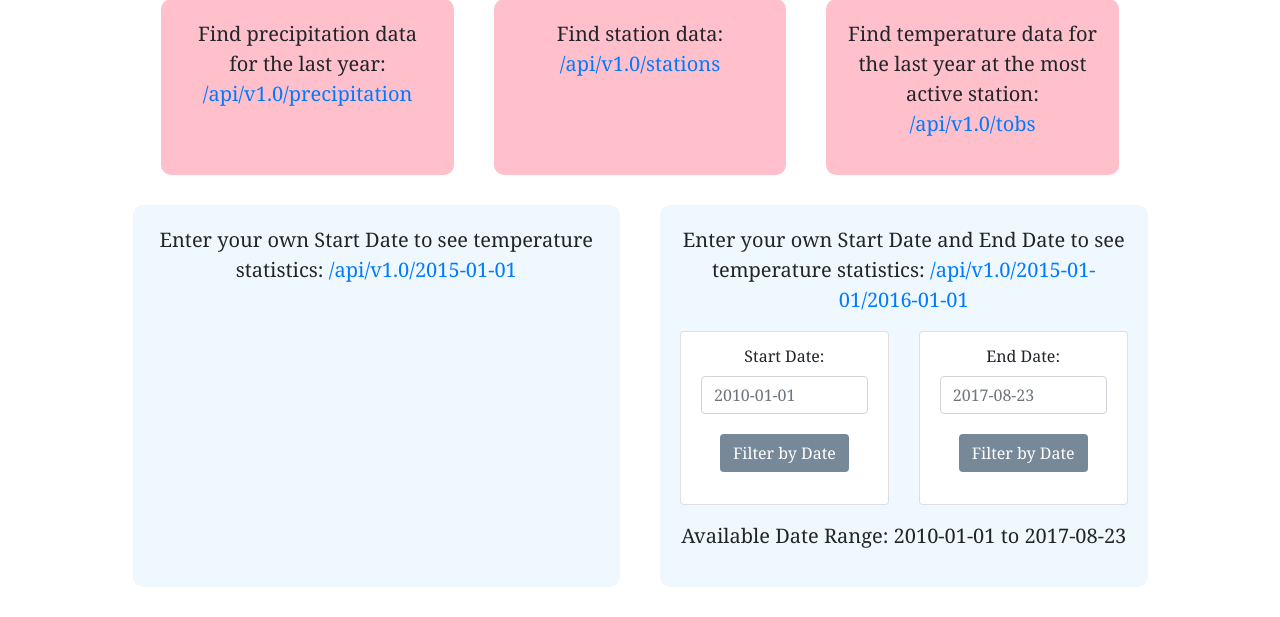
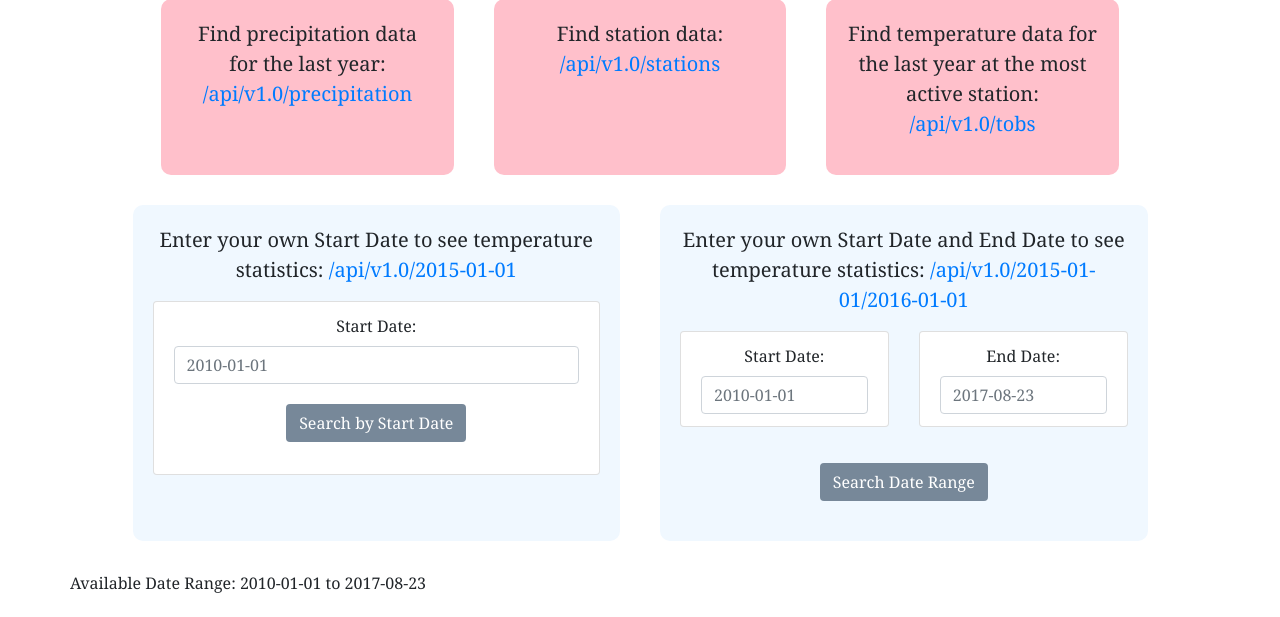
Before and after one commit to juliabrunett/sqlalchemy-challenge, a Flask app: page / in a window 1280 px wide. Shown: the part 293-910 px from the top of the page. After the commit the page ends 886 px from the top, so only its background shows below. Run offline with Flask 2, Linux system fonts and the light colour scheme.

Commit message:
Fixed workability of buttons

```diff
--- a/static/js/app.js
+++ b/static/js/app.js
@@ -2,50 +2,70 @@
 var form = d3.select("#form");
 
 // Select the date button
-var start_date_button = d3.select("#start-filter-button");
+var start_date_button_1 = d3.select("#start-filter-button-1");
+var start_date_button_2 = d3.select("#start-filter-button-2");
 var end_date_button = d3.select("#end-filter-button");
-// var search_button = d3.select("search-button");
+
 
 // Create event handlers for clicking the buttons & submitting the form
-start_date_button.on("click", runEnter);
-end_date_button.on("click", runEnter);
+start_date_button_1.on("click", runEnterStart);
+start_date_button_2.on("click", runEnterStartEnd);
+end_date_button.on("click", runEnterStartEnd);
 // form.on("submit", runEnter);
-// search_button.on("click", runSearch);
 
-function runEnter() {
+function runEnterStart() {
+    // Keep the page from refreshing
+    d3.event.preventDefault();
+
+    // Select the input datetime
+    var inputStartDatetime_1 = d3.select("#startDatetime-1").property("value");
+
+    console.log(inputStartDatetime_1);
+
+    // Printing Dates on Page & In console
+        console.log("Start Date Search")
+        console.log("-----------------------")
+
+        d3.select("#start-date-selection-1").text(`${inputStartDatetime_1}`);
+        start_date_url = createStartEndPoint(inputStartDatetime_1);
+        console.log(start_date_url);
+        runSearch(start_date_url);
+}
+
+function runEnterStartEnd() {
     // Keep the page from refreshing
     d3.event.preventDefault();
 
     // Select the input datetime
     var inputEndDatetime = d3.select("#endDatetime").property("value");
-    var inputStartDatetime = d3.select("#startDatetime").property("value");
+    var inputStartDatetime_2 = d3.select("#startDatetime-2").property("value");
 
     // Printing Dates on Page & In console if both are selected
     if (inputEndDatetime === "") {
-        d3.select("#end-date-selection").html(`<br>Select an End Date`);
+            d3.select("#end-date-selection").html(`<br>Select an End Date`);
+
     }
-    else if (inputStartDatetime === "") {
-        d3.select("#start-date-selection").html(`<br>Select a Start Date`);
+    else if (inputStartDatetime_2 === "") {
+        d3.select("#start-date-selection-2").html(`<br>Select a Start Date`);
     }
     else {
         // Print the input date in the console
-        console.log("Start Date: ", inputStartDatetime);
+        console.log("Start & End Date Search")
+        console.log("-----------------------")
+        console.log("Start Date: ", inputStartDatetime_2);
         console.log("End Date: ", inputEndDatetime);
 
         // Add chosen input date (on page)
         d3.select("#end-date-selection").text(`${inputEndDatetime}`);
-        d3.select("#start-date-selection").text(`${inputStartDatetime}`);
+        d3.select("#start-date-selection-2").text(`${inputStartDatetime_2}`);
 
-        full_date_url = createFullEndPoint(inputStartDatetime, inputEndDatetime);
+        full_date_url = createFullEndPoint(inputStartDatetime_2, inputEndDatetime);
         runSearch(full_date_url);
-    }
+    };
 
-
-    start_date_url = createStartEndPoint(inputStartDatetime);
-
-
-    console.log(full_date_url);
-    return (full_date_url);
+    // console.log(start_date_url);
+    // console.log(full_date_url);
+    // return (full_date_url);
 
 };
 
@@ -61,6 +81,7 @@
     return start_date_url;
 };
 
-function runSearch(full_date_url) {
-    location.href = full_date_url;
-}
+function runSearch(date_url) {
+    location.href = date_url;
+
+};
--- a/static/style.css
+++ b/static/style.css
@@ -61,30 +61,30 @@
     border-width: 1px;
 }
 
-#start-filter-button:hover {
+#start-filter-button-1:hover {
     background-color: lightgray;
     border-color: black;
     color: black;
     border-width: 1px
 }
 
-#start-filter-button {
+#start-filter-button-1 {
     margin-top: 20px;
     margin-bottom: 20px;
     color: white;
     background-color: lightslategray;
 }
 
-#search-button {
+#start-filter-button-2:hover {
+    background-color: lightgray;
+    border-color: black;
+    color: black;
+    border-width: 1px
+}
+
+#start-filter-button-2 {
     margin-top: 20px;
     margin-bottom: 20px;
     color: white;
     background-color: lightslategray;
 }
-
-#search-button:hover {
-    background-color: lightgray;
-    border-color: black;
-    color: black;
-    border-width: 1px;
-}
--- a/templates/index.html
+++ b/templates/index.html
@@ -7,7 +7,7 @@
         <link rel="stylesheet" href="https://cdn.jsdelivr.net/npm/bootstrap@4.6.0/dist/css/bootstrap.min.css" integrity="sha384-B0vP5xmATw1+K9KRQjQERJvTumQW0nPEzvF6L/Z6nronJ3oUOFUFpCjEUQouq2+l" crossorigin="anonymous">
         <script src="https://code.jquery.com/jquery-3.5.1.slim.min.js" integrity="sha384-DfXdz2htPH0lsSSs5nCTpuj/zy4C+OGpamoFVy38MVBnE+IbbVYUew+OrCXaRkfj" crossorigin="anonymous"></script>
         <script src="https://cdn.jsdelivr.net/npm/bootstrap@4.6.0/dist/js/bootstrap.bundle.min.js" integrity="sha384-Piv4xVNRyMGpqkS2by6br4gNJ7DXjqk09RmUpJ8jgGtD7zP9yug3goQfGII0yAns" crossorigin="anonymous"></script>
-        <!-- <link rel="stylesheet" type="text/css" href= "{{ url_for('static', filename='../static/style.css') }}"> -->
+        <link rel="stylesheet" type="text/css" href= "{{ url_for('static', filename='../static/style.css') }}">
         <!-- <link rel="stylesheet" type="JavaScript" href= "{{ url_for('static', filename='../static/js/app.js') }}"> -->
         <link rel="stylesheet" href= "../static/style.css">
 
@@ -51,7 +51,33 @@
             <a href="/api/v1.0/2015-01-01">/api/v1.0/2015-01-01</a> </p>
             <!-- Dropdown Menus -->
             <div class="row">
-                <div class="col-md-6" id="start-date-menu">
+                <div class="col-md-12" id="start-date-form-1">
+                    <!--Start Date Form-->
+                    <form id="form">
+                        <!--Form Group-->
+                        <div class="form-group">
+                            <!--List Group: Unordered-->
+                            <ul class="list-group" id="filters">
+                                <!--List-->
+                                <li class="filter list-group-item">
+                                    <!--Label for Form-->
+                                    <label for="start-date-1">Start Date:
+                                        <span id="start-date-selection-1"></span>
+                                    </label>
+                                    <!--Input: for date-->
+                                    <input class="form-control" id="startDatetime-1" type="text" placeholder="2010-01-01">
+                                    <!-- <div id="search-notes">
+                                        <p>Possible Date Range: </p>
+                                        <p>2010-01-01 to 2017-08-23</p>
+                                    </div> -->
+                                    <!--Button for submitting form-->
+                                <div class="text-center">
+                                    <button id="start-filter-button-1" type="button" class="btn btn-default">Search by Start Date</button>
+                                </div>
+                                </li>
+                            </ul>
+                        </div>
+                    </form>
 
                 </div>
             </div>
@@ -63,7 +89,7 @@
 
             <!-- Dropdown Menus -->
             <div class="row">
-                <div class="col-md-6" id="start-date-form">
+                <div class="col-md-6" id="start-date-form-2">
                     <!--Start Date Form-->
                     <form id="form">
                         <!--Form Group-->
@@ -73,19 +99,19 @@
                                 <!--List-->
                                 <li class="filter list-group-item">
                                     <!--Label for Form-->
-                                    <label for="start-date">Start Date:
-                                        <span id="start-date-selection"></span>
+                                    <label for="start-date-2">Start Date:
+                                        <span id="start-date-selection-2"></span>
                                     </label>
                                     <!--Input: for date-->
-                                    <input class="form-control" id="startDatetime" type="text" placeholder="2010-01-01">
+                                    <input class="form-control" id="startDatetime-2" type="text" placeholder="2010-01-01">
                                     <!-- <div id="search-notes">
                                         <p>Possible Date Range: </p>
                                         <p>2010-01-01 to 2017-08-23</p>
                                     </div> -->
                                     <!--Button for submitting form-->
-                                <div class="text-center">
-                                    <button id="start-filter-button" type="button" class="btn btn-default">Filter by Date</button>
-                                </div>
+                                <!-- <div class="text-center">
+                                    <button id="start-filter-button-2" type="button" class="btn btn-default">Filter by Date</button>
+                                </div> -->
                                 </li>
                             </ul>
                         </div>
@@ -112,9 +138,9 @@
                                         <p>2010-01-01 to 2017-08-23</p>
                                     </div> -->
                                     <!--Button for submitting form-->
-                                <div class="text-center">
+                                <!-- <div class="text-center">
                                     <button id="end-filter-button" type="button" class="btn btn-default">Filter by Date</button>
-                                </div>
+                                </div> -->
                                 </li>
                             </ul>
                         </div>
@@ -122,10 +148,13 @@
 
                 </div>
             </div>
+
             <div class="row">
-                <div class="col-md-12" id="endpoint-button">
-            <div class="text-center">
-                <!-- <button id="search-button" type="button" class="btn btn-default">Search</button> -->
+                <div class="col-md-12">
+                    <div class="text-center">
+                        <button id="end-filter-button" type="button" class="btn btn-default">Search Date Range</button>
+                    </div>
+                </div>
             </div>
         </div>
     </div>
```
